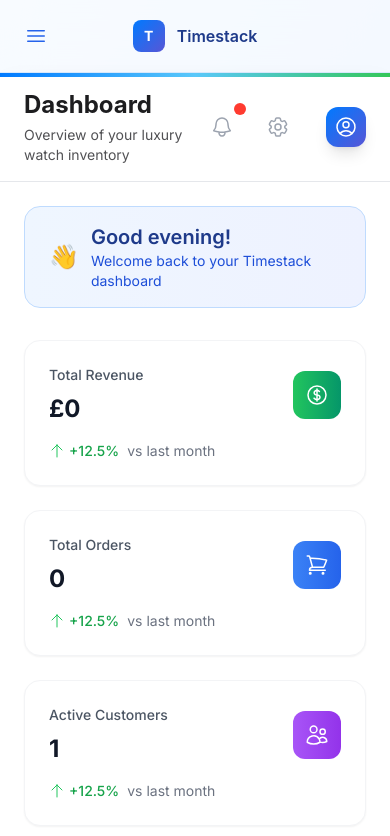
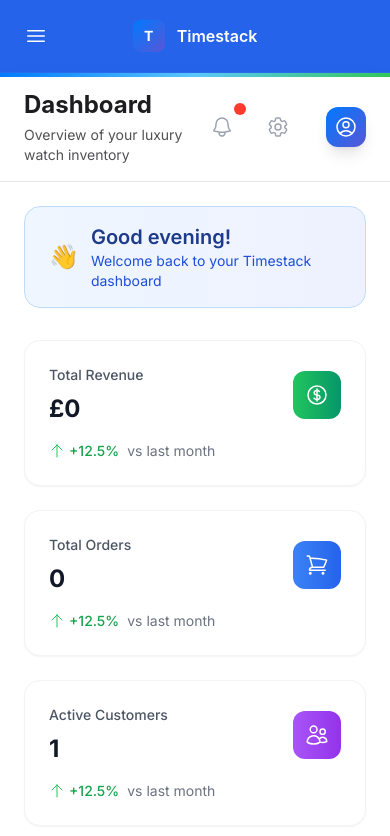
Before and after one commit to dabweezy/timestack, a Next.js app: page / in a window 390 px wide. Shown: the top 836 px of the page. Built offline with nearby package versions, Linux system fonts and the light colour scheme.

Commit message:
style v2

```diff
--- a/src/components/layout/DashboardLayout.tsx
+++ b/src/components/layout/DashboardLayout.tsx
@@ -23,7 +23,7 @@
   }, [initializeSampleData])
 
   return (
-    <div className="h-screen flex overflow-hidden bg-gradient-to-br from-blue-50 via-blue-100 to-blue-200" style={{background: 'linear-gradient(135deg, #dbeafe 0%, #bfdbfe 50%, #93c5fd 100%)'}}>
+    <div className="h-screen flex overflow-hidden bg-blue-600">
       {/* Desktop Sidebar */}
       <div className="hidden lg:flex">
         <Sidebar />
@@ -38,7 +38,7 @@
               initial={{ opacity: 0 }}
               animate={{ opacity: 1 }}
               exit={{ opacity: 0 }}
-              className="fixed inset-0 bg-blue-900/80 backdrop-blur-sm z-40 lg:hidden"
+              className="fixed inset-0 bg-blue-600/80 backdrop-blur-sm z-40 lg:hidden"
               onClick={() => setMobileMenuOpen(false)}
             />
 
@@ -59,10 +59,10 @@
       {/* Main Content Area */}
       <div className="flex-1 flex flex-col overflow-hidden">
         {/* Mobile Header */}
-        <div className="lg:hidden flex items-center justify-between p-4 bg-white/80 backdrop-blur-xl border-b border-blue-200/50">
+        <div className="lg:hidden flex items-center justify-between p-4 bg-blue-600 backdrop-blur-xl border-b border-blue-500/30">
           <button
             onClick={() => setMobileMenuOpen(true)}
-            className="p-2 rounded-lg text-blue-600 hover:bg-blue-100 transition-colors"
+            className="p-2 rounded-lg text-white hover:bg-blue-700 transition-colors"
           >
             <Bars3Icon className="w-6 h-6" />
           </button>
@@ -71,7 +71,7 @@
             <div className="w-8 h-8 bg-gradient-to-br from-apple-blue to-apple-purple rounded-lg flex items-center justify-center">
               <span className="text-white text-sm font-bold">T</span>
             </div>
-            <div className="text-blue-900 font-sf-pro font-semibold">Timestack</div>
+            <div className="text-white font-sf-pro font-semibold">Timestack</div>
           </div>
 
           <div className="w-10 h-10" /> {/* Spacer */}
@@ -81,7 +81,7 @@
         <motion.div
           className={clsx(
             'flex-1 flex flex-col transition-all duration-300 ease-in-out',
-            'lg:ml-1.5 lg:mr-1.5 lg:mb-1.5'
+            'lg:mt-1.5 lg:mr-1.5 lg:mb-1.5'
           )}
         >
           <div className="flex-1 bg-white lg:rounded-4xl shadow-timestack overflow-hidden relative">
--- a/src/components/layout/Sidebar.tsx
+++ b/src/components/layout/Sidebar.tsx
@@ -51,7 +51,7 @@
         transition: { duration: 0.3, ease: [0.16, 1, 0.3, 1] }
       }}
       className={clsx(
-        'flex flex-col h-full bg-gradient-to-b from-blue-600 via-blue-700 to-blue-800',
+        'flex flex-col h-full bg-blue-600',
         'border-r border-blue-500/30 backdrop-blur-xl',
         isMobile && 'fixed inset-y-0 left-0 z-50 w-64'
       )}
```
